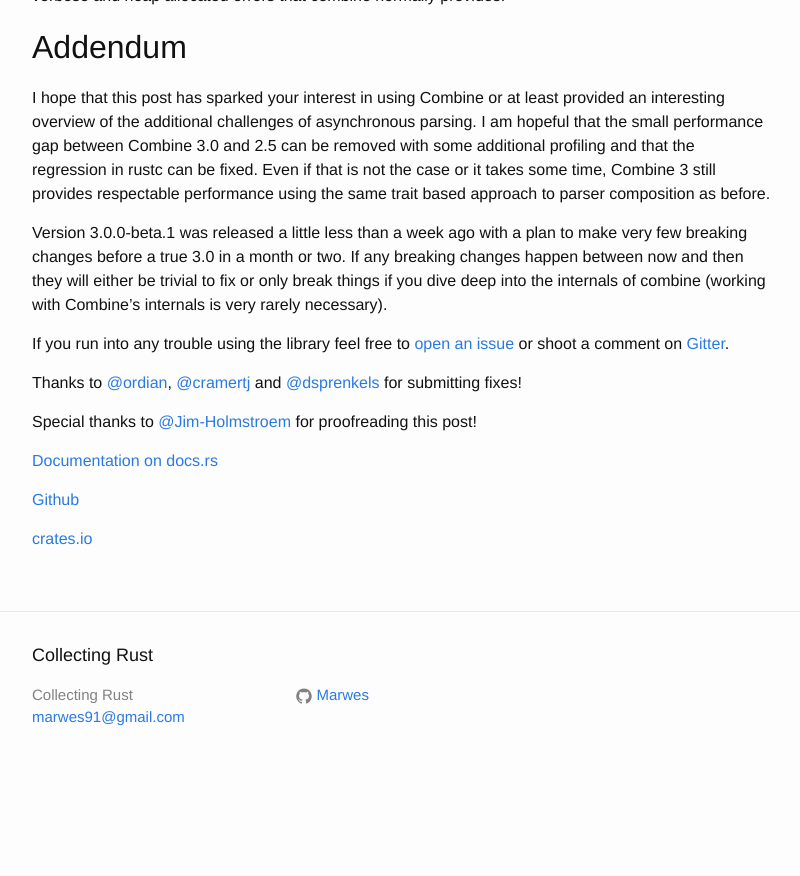
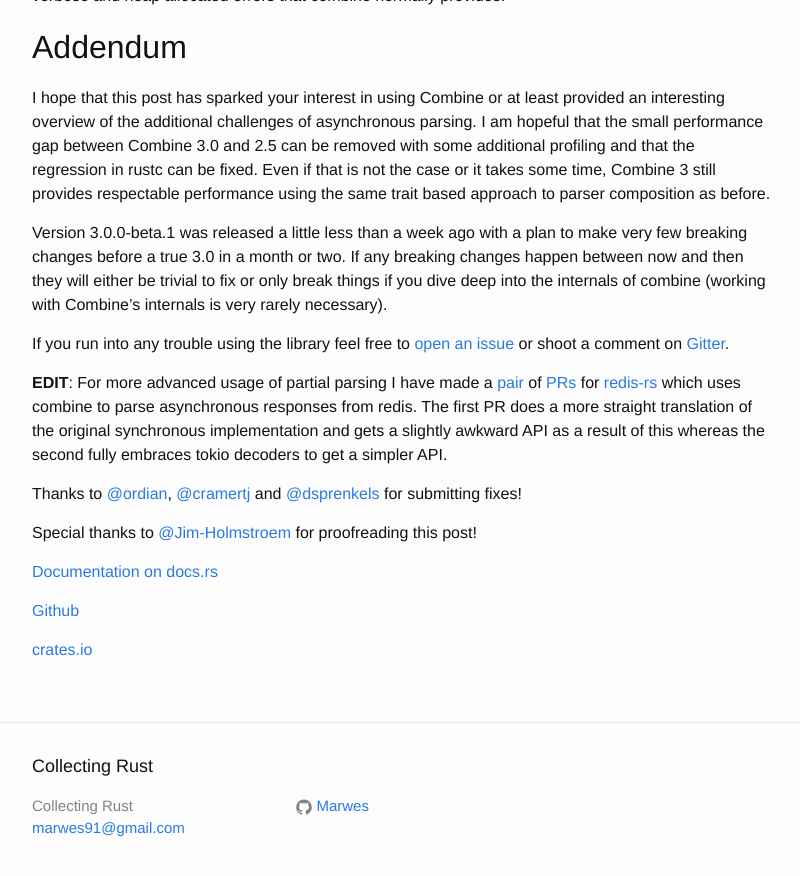
Before and after one commit to Marwes/Marwes.github.io, a Jekyll site: the page built from _posts/2018-02-8-combine-3.markdown, in a window 1280 px wide and 900 px high, scrolled down 8402 px. Shown: the top 876 px of the window, without its empty margins (238-1038 px from the left). Built offline with Jekyll 4.4.1, drawn with Linux system fonts in a browser that asks for light colours; before the commit the page ends 9191 px from its top, so only the background shows below that.

Commit message:
Note the redis PRs

```diff
--- a/_posts/2018-02-8-combine-3.markdown
+++ b/_posts/2018-02-8-combine-3.markdown
@@ -360,6 +360,9 @@ If any breaking changes happen between now and then they will either be trivial
 
 If you run into any trouble using the library feel free to [open an issue][] or shoot a comment on [Gitter][].
 
+
+**EDIT**: For more advanced usage of partial parsing I have made a [pair](https://github.com/mitsuhiko/redis-rs/pull/141) of [PRs](https://github.com/mitsuhiko/redis-rs/pull/143) for [redis-rs](https://github.com/mitsuhiko/redis-rs) which uses combine to parse asynchronous responses from redis. The first PR does a more straight translation of the original synchronous implementation and gets a slightly awkward API as a result of this whereas the second fully embraces tokio decoders to get a simpler API.
+
 Thanks to [@ordian](https://github.com/ordian), [@cramertj](https://github.com/cramertj) and [@dsprenkels](https://github.com/dsprenkels) for submitting fixes!
 
 Special thanks to [@Jim-Holmstroem](https://github.com/Jim-Holmstroem) for proofreading this post!
```
